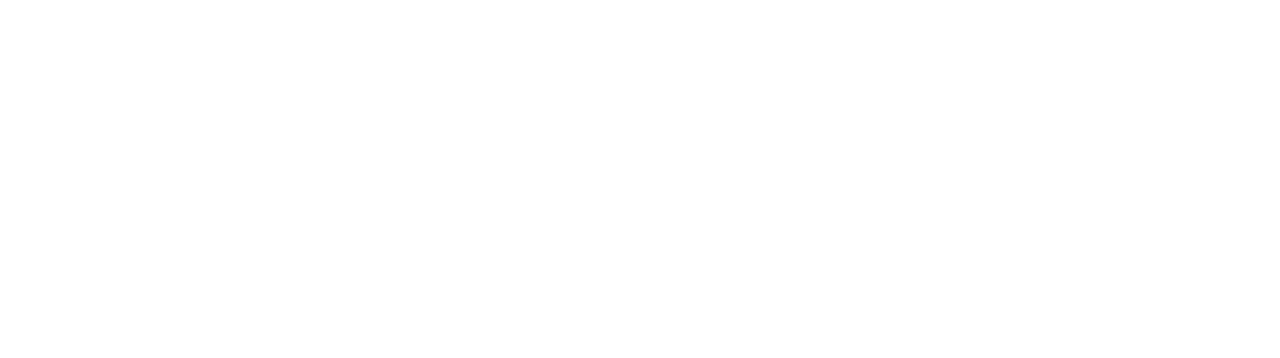
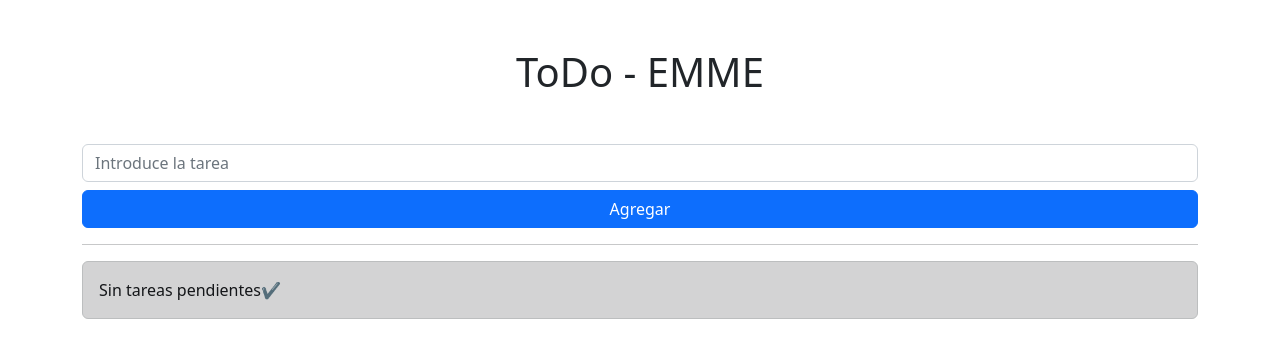
Before and after one commit to NotoriusOkay/todoUTS, a plain HTML site: page index.html in a window 1280 px wide. Drawn offline with nearby package versions, Linux system fonts and the light colour scheme.

Commit message:
agregamos html en index.html

```diff
--- a/index.html
+++ b/index.html
@@ -9,8 +9,26 @@
     <link rel="stylesheet" href="https://cdnjs.cloudflare.com/ajax/libs/font-awesome/5.15.1/css/all.min.css" integrity="sha512-+4zCK9k+qNFUR5X+cKL9EIR+ZOhtIloNl9GIKS57V1MyNsYpYcUrUeQc9vNfzsWfV28IaLL3i96P9sdNyeRssA==" crossorigin="anonymous" referrerpolicy="no-referrer" />
 </head>
 <body>
+    <div class="container">
+        <h1 class="my-5 text-center">ToDo - EMME</h1>
+        <form id="formulario">
+            <input type="text" placeholder="Introduce la tarea" class="form-control my-2">
+            <button class="btn btn-primary" style="width: 100%;">Agregar</button>
+        </form>
+        <hr>
+        <div class="mt-2" id="Lista-tareas">
+            <div class="alert alert-dark">Sin tareas pendientes✔</div>
+        </div>
+    </div>
 
-
+    <template>
+        <div class="alert alert-warning d-flx justify-content-between align-content-center"></div>
+        <p class="m-0">Tarea 1 </p>
+        <h3 class="m-0">
+            <i class="fas fa-check-circle text-success" role="button"></i>
+            <i class="fas fa-minus-circle text-danger" role="button"></i>
+        </h3>
+    </template>
     <script src="js/app.js"></script>
 </body>
 </html>
```
